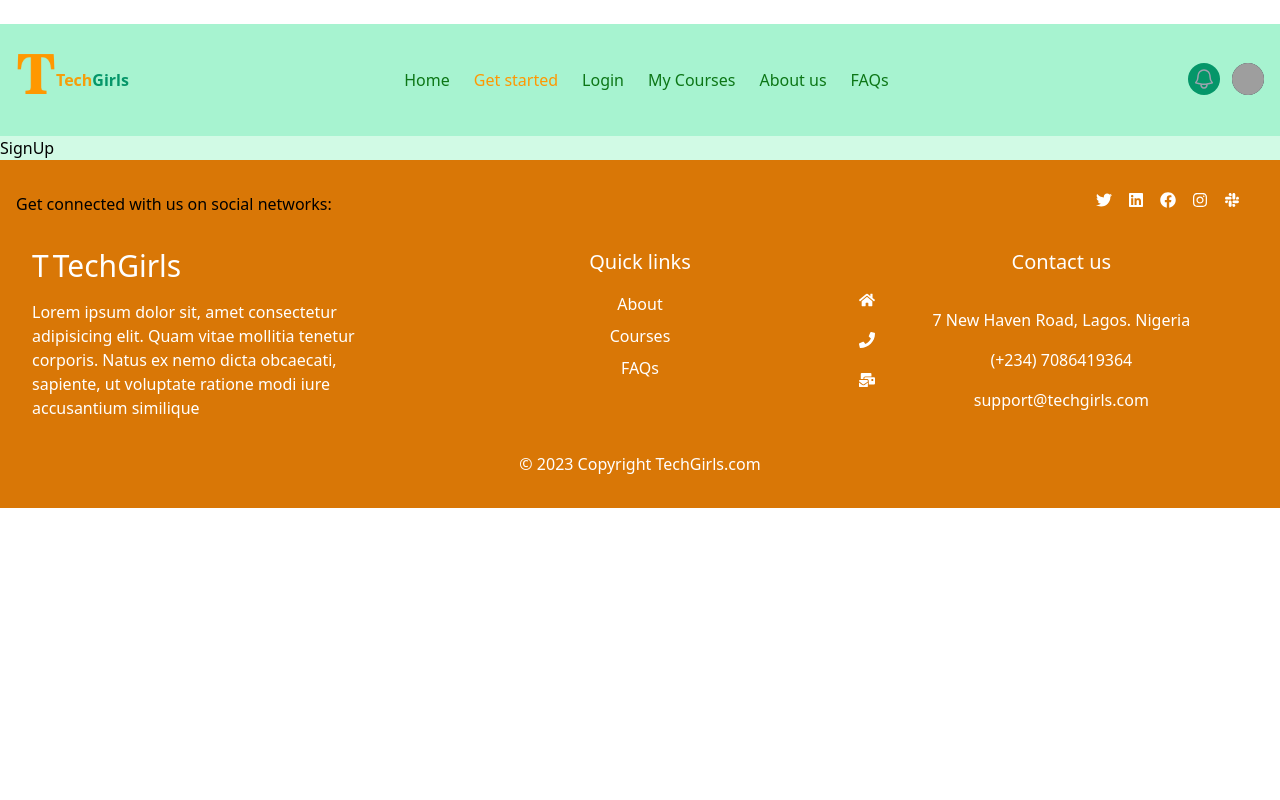
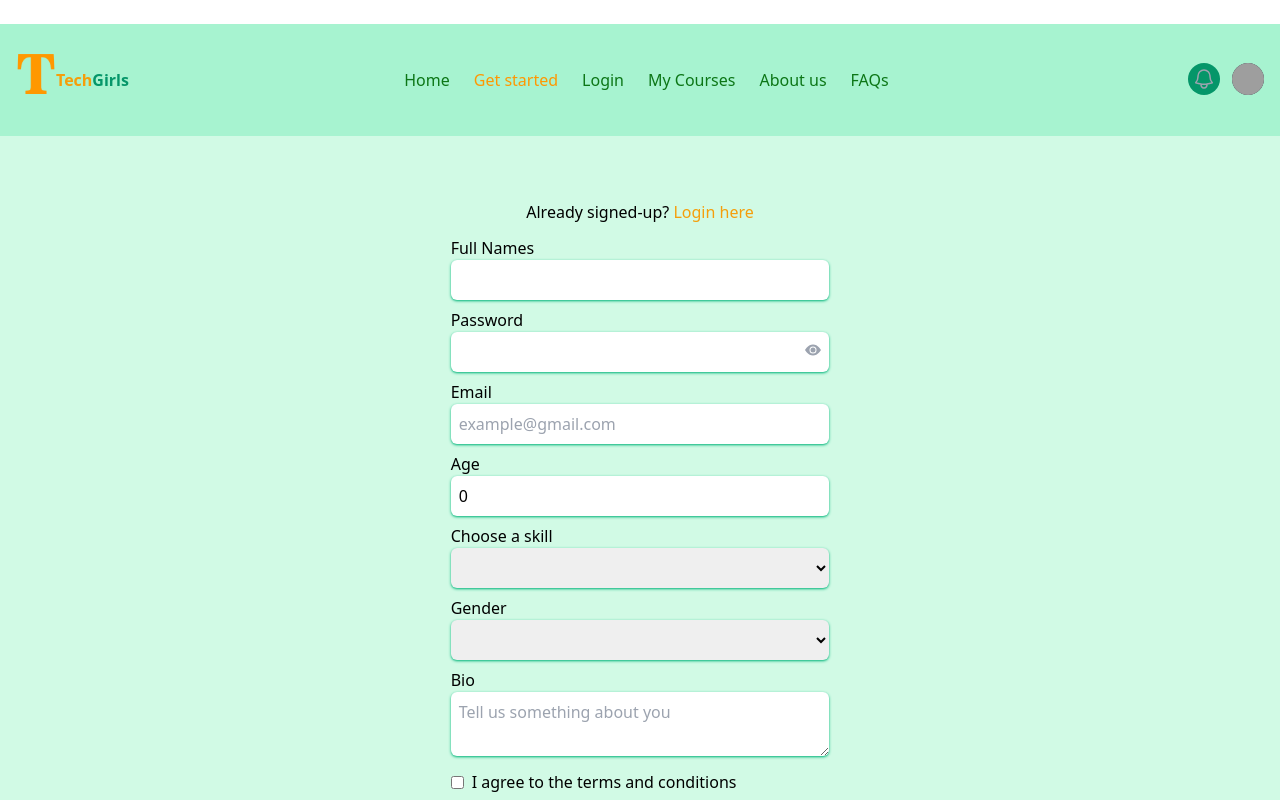
Before and after one commit to nancy77zion/Techgirls-Site-Updated, a React (Vite) app in the folder Client/: page /signup in a window 1280 px wide. Shown: the top 800 px of the page. Built offline with nearby package versions, Linux system fonts and the light colour scheme; grey boxes are pictures that could not be loaded.

Commit message:
created home and signup page

```diff
--- a/Client/src/pages/Home.jsx
+++ b/Client/src/pages/Home.jsx
@@ -3,7 +3,7 @@ import lady from '../assets/lady.png'
 
 const Home = () => {
   return (
-    <div className='container mx-auto px-4'>
+    <div className=' px-4'>
       <div className='grid grid-cols-1 md:grid-cols-2 gap-4 mt-4 md:mt-5'>
         <div className='mt-4 md:mt-0'>
           <h1 className='text-3xl md:text-4xl font-bold mb-2'>Welcome to Tech<span className='text-success'>Girls</span></h1>
--- a/Client/src/pages/SignUp.jsx
+++ b/Client/src/pages/SignUp.jsx
@@ -1,9 +1,100 @@
-//import React from 'react'
+
+import { useState } from 'react';
+import { useNavigate, Link } from 'react-router-dom';
+import { BsFillEyeFill, BsFillEyeSlashFill } from 'react-icons/bs';
 
 const SignUp = () => {
+  const navigate = useNavigate();
+
+  const initialValue = {
+    username: '',
+    password: '',
+    email: '',
+    age: 0,
+    gender: '',
+    skills: '',
+    bio: '',
+    tick: false
+  };
+
+  const [userData, setUserData] = useState(initialValue);
+  const [show, setShow] = useState(true);
+
+  const handleChange = (e) => {
+    const { name, value, type, checked } = e.target;
+    setUserData({ ...userData, [name]: type === 'checkbox' ? checked : value });
+  };
+
+  const handleSubmit = (e) => {
+    e.preventDefault();
+    const newUser = JSON.stringify(userData);
+    sessionStorage.getItem('username') === null
+      ? sessionStorage.setItem('username', newUser)
+      : (sessionStorage.removeItem('username'), sessionStorage.setItem('username', newUser));
+    navigate('/login');
+  };
+
   return (
-    <div>SignUp</div>
-  )
-}
+    <div className="flex justify-center items-center">
+      <div className=" my-10 mx-10 w-full md:w-2/3 lg:w-1/2 xl:w-1/3 rounded-md p-6">
+        <div className="text-center mb-3">
+          <p className="">Already signed-up? <Link className="text-amber-500" to={'/login'}>Login here</Link></p>
+        </div>
+        <form onSubmit={handleSubmit} className="">
+          <div className="mb-2">
+            <label htmlFor="username" className="">Full Names</label>
+            <input type="text" name="username" value={userData.username} onChange={handleChange} className="block w-full shadow shadow-emerald-500 rounded-md p-2" />
+          </div>
+          <div className="mb-2 relative">
+            <label htmlFor="password" className="">Password</label>
+            <input type={show ? 'text' : 'password'} name="password" value={userData.password} onChange={handleChange} className="block w-full shadow shadow-emerald-500 rounded-md p-2 " />
+            <div className="absolute bottom-0 top-5 right-0 flex items-center mr-2">
+              <button type="button" className="text-gray-400" onClick={() => setShow(!show)}>
+                {show ? <BsFillEyeFill /> : <BsFillEyeSlashFill />}
+              </button>
+            </div>
+          </div>
+          <div className="mb-2">
+            <label htmlFor="email" className="">Email</label>
+            <input type="email" name="email" value={userData.email} onChange={handleChange} placeholder="example@gmail.com" className="w-full shadow shadow-emerald-500 rounded-md p-2" />
+          </div>
+          <div className="mb-2">
+            <label htmlFor="age" className="">Age</label>
+            <input type="number" name="age" value={userData.age} onChange={handleChange} className="w-full shadow shadow-emerald-500 rounded-md p-2" />
+          </div>
+          <div className="mb-2">
+            <label htmlFor="skills" className="">Choose a skill</label>
+            <select name="skills" value={userData.skills} onChange={handleChange} className="w-full shadow shadow-emerald-500 rounded-md p-2">
+              <option value=""></option>
+              <option value="html">HTML</option>
+              <option value="css">CSS</option>
+              <option value="js">JS</option>
+              <option value="react">REACT</option>
+            </select>
+          </div>
+          <div className="mb-2">
+            <label htmlFor="gender" className="">Gender</label>
+            <select name="gender" value={userData.gender} onChange={handleChange} className="w-full shadow shadow-emerald-500 rounded-md p-2">
+              <option value=""></option>
+              <option value="male">Male</option>
+              <option value="female">Female</option>
+            </select>
+          </div>
+          <div className="mb-2">
+            <label htmlFor="bio" className="">Bio</label>
+            <textarea name="bio" value={userData.bio} onChange={handleChange} placeholder="Tell us something about you" className="w-full shadow shadow-emerald-500 rounded-md p-2"></textarea>
+          </div>
+          <div className="mb-2 flex items-center">
+            <input type="checkbox" name="tick" checked={userData.tick} onChange={handleChange} className="mr-2" />
+            <label htmlFor="tick" className="">I agree to the terms and conditions</label>
+          </div>
+          <div className="mb-2">
+            <button type="submit" className=" w-full bg-emerald-600 text-white py-2 rounded-md transition ease-in-out delay-150 hover:-translate-y-1 hover:scale-110 hover:bg-emerald-400 duration-300 ...">Submit</button>
+          </div>
+        </form>
+      </div>
+    </div>
+  );
+};
 
 export default SignUp
```
